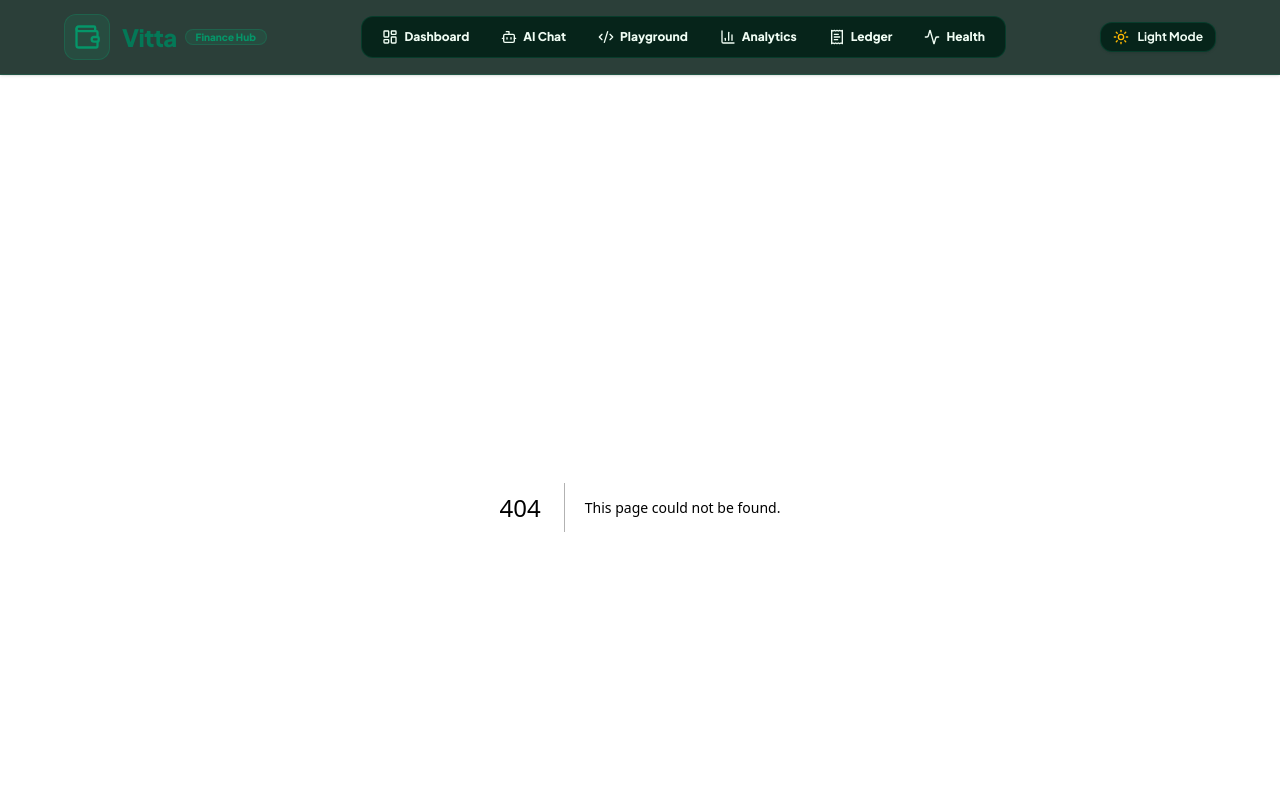
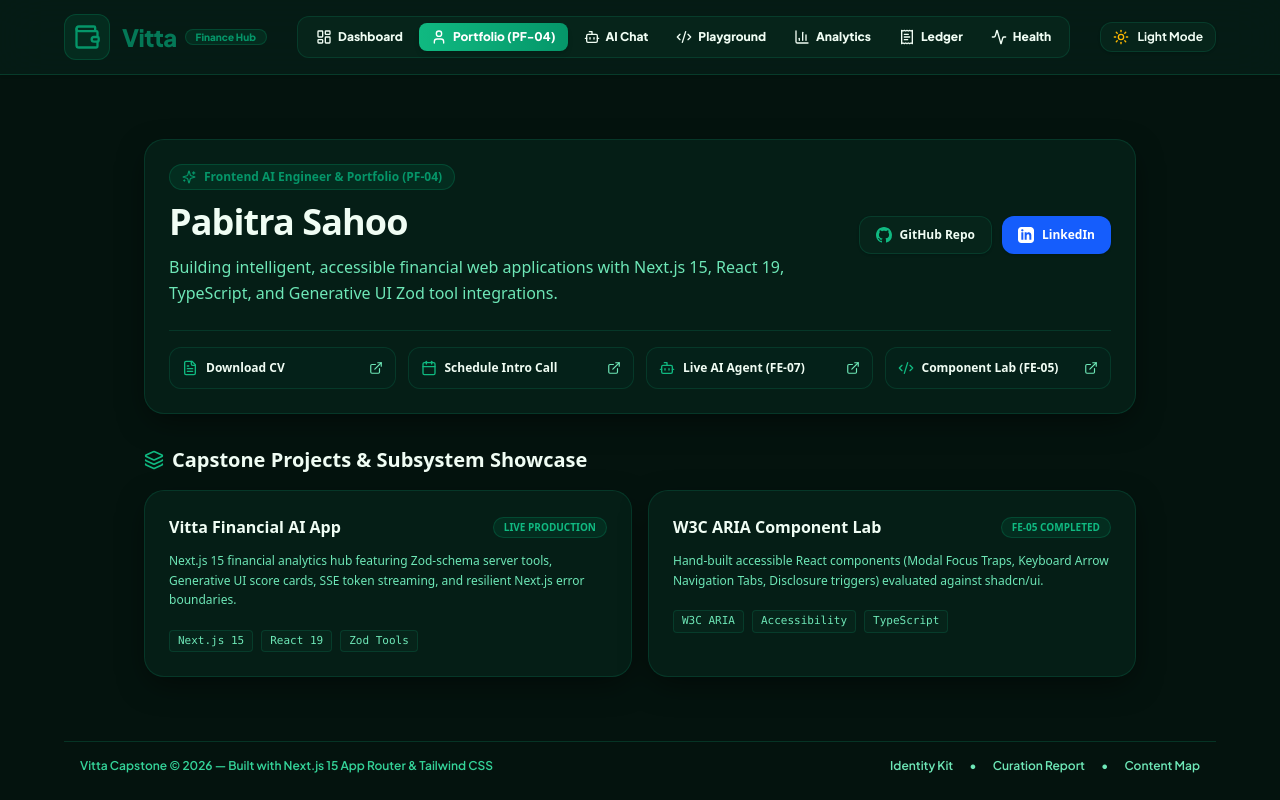
Before and after one commit to Pabitra-Sahoo/Vitta, a Next.js app: page /portfolio in a window 1280 px wide. Before the commit this address had no page. Shown: the top 800 px of the page. Built offline with nearby package versions, Linux system fonts and the light colour scheme.

Commit message:
feat(portfolio): add dedicated personal portfolio page /portfolio for PF-04

```diff
--- /dev/null
+++ b/src/app/portfolio/page.tsx
@@ -0,0 +1,143 @@
+'use client';
+
+import React from 'react';
+import Link from 'next/link';
+import { User, Code2, FileText, Calendar, ExternalLink, Sparkles, Bot, Layers } from 'lucide-react';
+
+export default function PortfolioPage() {
+  return (
+    <div className="max-w-5xl mx-auto px-4 py-8 space-y-8 font-sans animate-fade-in">
+      {/* Hero Section */}
+      <div className="vitta-card p-8 space-y-6 relative overflow-hidden">
+        <div className="flex flex-col md:flex-row items-start md:items-center justify-between gap-6">
+          <div className="space-y-3">
+            <div className="inline-flex items-center gap-2 px-3 py-1 rounded-full bg-emerald-500/10 border border-emerald-500/20 text-[#059669] dark:text-[#10b981] text-xs font-extrabold">
+              <Sparkles className="w-3.5 h-3.5" /> Frontend AI Engineer & Portfolio (PF-04)
+            </div>
+            <h1 className="text-3xl md:text-4xl font-extrabold tracking-tight text-[var(--text-main)]">
+              Pabitra Sahoo
+            </h1>
+            <p className="text-sm md:text-base text-[var(--text-muted)] max-w-2xl font-medium leading-relaxed">
+              Building intelligent, accessible financial web applications with Next.js 15, React 19, TypeScript, and Generative UI Zod tool integrations.
+            </p>
+          </div>
+
+          <div className="flex flex-wrap gap-2.5 shrink-0">
+            <a
+              href="https://github.com/Pabitra-Sahoo/Vitta"
+              target="_blank"
+              rel="noopener noreferrer"
+              className="flex items-center gap-2 px-4 py-2.5 rounded-xl bg-[var(--bg-input)] border border-[var(--border-card)] text-[var(--text-main)] font-bold text-xs hover:border-[#10b981] transition-all shadow-sm"
+            >
+              <svg className="w-4 h-4 text-[#10b981] fill-current" viewBox="0 0 24 24">
+                <path d="M12 0C5.37 0 0 5.37 0 12c0 5.31 3.435 9.795 8.205 11.385.6.105.825-.255.825-.57 0-.285-.015-1.23-.015-2.235-3.015.555-3.795-.735-4.035-1.41-.135-.345-.72-1.41-1.23-1.695-.42-.225-1.02-.78-.015-.795.945-.015 1.62.87 1.845 1.23 1.08 1.815 2.805 1.305 3.495.99.105-.78.42-1.305.765-1.605-2.67-.3-5.46-1.335-5.46-5.925 0-1.305.465-2.385 1.23-3.225-.12-.3-.54-1.53.12-3.18 0 0 1.005-.315 3.3 1.23.96-.27 1.98-.405 3-.405s2.04.135 3 .405c2.295-1.56 3.3-1.23 3.3-1.23.66 1.65.24 2.88.12 3.18.765.84 1.23 1.905 1.23 3.225 0 4.605-2.805 5.625-5.475 5.925.435.375.81 1.095.81 2.22 0 1.605-.015 2.895-.015 3.3 0 .315.225.69.825.57A12.02 12.02 0 0024 12c0-6.63-5.37-12-12-12z" />
+              </svg>
+              GitHub Repo
+            </a>
+            <a
+              href="https://linkedin.com"
+              target="_blank"
+              rel="noopener noreferrer"
+              className="flex items-center gap-2 px-4 py-2.5 rounded-xl bg-blue-600 text-white font-bold text-xs hover:bg-blue-700 transition-all shadow-sm"
+            >
+              <svg className="w-4 h-4 fill-current" viewBox="0 0 24 24">
+                <path d="M19 0h-14c-2.761 0-5 2.239-5 5v14c0 2.761 2.239 5 5 5h14c2.762 0 5-2.239 5-5v-14c0-2.761-2.762-5-5-5zm-11 19h-3v-11h3v11zm-1.5-12.268c-.966 0-1.75-.79-1.75-1.764s.784-1.764 1.75-1.764 1.75.79 1.75 1.764-.783 1.764-1.75 1.764zm13.5 12.268h-3v-5.604c0-3.368-4-3.113-4 0v5.604h-3v-11h3v1.765c1.396-2.586 7-2.777 7 2.476v6.759z" />
+              </svg>
+              LinkedIn
+            </a>
+          </div>
+        </div>
+
+        {/* Quick Links Grid */}
+        <div className="pt-4 border-t border-[var(--border-card)] grid grid-cols-1 sm:grid-cols-2 lg:grid-cols-4 gap-3">
+          <a
+            href="https://github.com/Pabitra-Sahoo/Vitta/raw/main/README.md"
+            target="_blank"
+            rel="noopener noreferrer"
+            className="p-3 rounded-xl bg-[var(--sub-panel-bg)] border border-[var(--border-card)] flex items-center justify-between text-xs font-bold text-[var(--text-main)] hover:border-[#10b981] transition-all"
+          >
+            <span className="flex items-center gap-2">
+              <FileText className="w-4 h-4 text-[#10b981]" /> Download CV
+            </span>
+            <ExternalLink className="w-3.5 h-3.5 text-[var(--text-muted)]" />
+          </a>
+
+          <a
+            href="https://calendly.com"
+            target="_blank"
+            rel="noopener noreferrer"
+            className="p-3 rounded-xl bg-[var(--sub-panel-bg)] border border-[var(--border-card)] flex items-center justify-between text-xs font-bold text-[var(--text-main)] hover:border-[#10b981] transition-all"
+          >
+            <span className="flex items-center gap-2">
+              <Calendar className="w-4 h-4 text-[#10b981]" /> Schedule Intro Call
+            </span>
+            <ExternalLink className="w-3.5 h-3.5 text-[var(--text-muted)]" />
+          </a>
+
+          <Link
+            href="/chat"
+            className="p-3 rounded-xl bg-[var(--sub-panel-bg)] border border-[var(--border-card)] flex items-center justify-between text-xs font-bold text-[var(--text-main)] hover:border-[#10b981] transition-all"
+          >
+            <span className="flex items-center gap-2">
+              <Bot className="w-4 h-4 text-[#10b981]" /> Live AI Agent (FE-07)
+            </span>
+            <ExternalLink className="w-3.5 h-3.5 text-[var(--text-muted)]" />
+          </Link>
+
+          <Link
+            href="/playground"
+            className="p-3 rounded-xl bg-[var(--sub-panel-bg)] border border-[var(--border-card)] flex items-center justify-between text-xs font-bold text-[var(--text-main)] hover:border-[#10b981] transition-all"
+          >
+            <span className="flex items-center gap-2">
+              <Code2 className="w-4 h-4 text-[#10b981]" /> Component Lab (FE-05)
+            </span>
+            <ExternalLink className="w-3.5 h-3.5 text-[var(--text-muted)]" />
+          </Link>
+        </div>
+      </div>
+
+      {/* Capstone Projects Showcase */}
+      <div className="space-y-4">
+        <h2 className="text-xl font-extrabold text-[var(--text-main)] flex items-center gap-2">
+          <Layers className="w-5 h-5 text-[#10b981]" /> Capstone Projects & Subsystem Showcase
+        </h2>
+
+        <div className="grid grid-cols-1 md:grid-cols-2 gap-4">
+          <div className="vitta-card p-6 space-y-3">
+            <div className="flex items-center justify-between">
+              <h3 className="font-extrabold text-base text-[var(--text-main)]">Vitta Financial AI App</h3>
+              <span className="px-2.5 py-0.5 rounded-full bg-emerald-500/10 text-[#10b981] border border-emerald-500/20 text-[10px] font-extrabold">
+                LIVE PRODUCTION
+              </span>
+            </div>
+            <p className="text-xs text-[var(--text-muted)] leading-relaxed font-medium">
+              Next.js 15 financial analytics hub featuring Zod-schema server tools, Generative UI score cards, SSE token streaming, and resilient Next.js error boundaries.
+            </p>
+            <div className="pt-2 flex flex-wrap gap-2 text-[11px] font-mono text-[var(--text-muted)]">
+              <span className="px-2 py-0.5 rounded bg-[var(--bg-input)] border border-[var(--border-card)]">Next.js 15</span>
+              <span className="px-2 py-0.5 rounded bg-[var(--bg-input)] border border-[var(--border-card)]">React 19</span>
+              <span className="px-2 py-0.5 rounded bg-[var(--bg-input)] border border-[var(--border-card)]">Zod Tools</span>
+            </div>
+          </div>
+
+          <div className="vitta-card p-6 space-y-3">
+            <div className="flex items-center justify-between">
+              <h3 className="font-extrabold text-base text-[var(--text-main)]">W3C ARIA Component Lab</h3>
+              <span className="px-2.5 py-0.5 rounded-full bg-emerald-500/10 text-[#10b981] border border-emerald-500/20 text-[10px] font-extrabold">
+                FE-05 COMPLETED
+              </span>
+            </div>
+            <p className="text-xs text-[var(--text-muted)] leading-relaxed font-medium">
+              Hand-built accessible React components (Modal Focus Traps, Keyboard Arrow Navigation Tabs, Disclosure triggers) evaluated against shadcn/ui.
+            </p>
+            <div className="pt-2 flex flex-wrap gap-2 text-[11px] font-mono text-[var(--text-muted)]">
+              <span className="px-2 py-0.5 rounded bg-[var(--bg-input)] border border-[var(--border-card)]">W3C ARIA</span>
+              <span className="px-2 py-0.5 rounded bg-[var(--bg-input)] border border-[var(--border-card)]">Accessibility</span>
+              <span className="px-2 py-0.5 rounded bg-[var(--bg-input)] border border-[var(--border-card)]">TypeScript</span>
+            </div>
+          </div>
+        </div>
+      </div>
+    </div>
+  );
+}
--- a/src/components/Navbar.tsx
+++ b/src/components/Navbar.tsx
@@ -13,6 +13,7 @@
   Activity,
   Bot,
   Code2,
+  User,
   Menu,
   X,
 } from 'lucide-react';
@@ -43,6 +44,7 @@
 
   const navLinks = [
     { href: '/', label: 'Dashboard', icon: LayoutDashboard },
+    { href: '/portfolio', label: 'Portfolio (PF-04)', icon: User },
     { href: '/chat', label: 'AI Chat', icon: Bot },
     { href: '/playground', label: 'Playground', icon: Code2 },
     { href: '/analytics', label: 'Analytics', icon: BarChart3 },
@@ -53,7 +55,7 @@
   return (
     <header className="w-full bg-[var(--bg-app)] border-b border-[var(--border-app)] backdrop-blur-xl sticky top-0 z-50 px-4 md:px-8 py-3.5 transition-all shadow-sm">
       <div className="max-w-6xl mx-auto flex items-center justify-between">
-        {/* Brand Logo & Subtitle — Ultra Crisp Contrast & Flex Alignment */}
+        {/* Brand Logo & Subtitle */}
         <Link href="/" className="flex items-center gap-3 group">
           <div className="p-2 rounded-xl bg-emerald-500/10 border border-emerald-500/20 group-hover:scale-105 transition-transform flex items-center justify-center shrink-0">
             <Wallet className="w-6 h-6 md:w-7 md:h-7 text-[#059669] dark:text-[#10b981]" />
@@ -76,7 +78,7 @@
               <Link
                 key={href}
                 href={href}
-                className={`flex items-center gap-1.5 px-3.5 py-1.5 rounded-lg text-xs font-extrabold transition-all ${
+                className={`flex items-center gap-1.5 px-3 py-1.5 rounded-lg text-xs font-extrabold transition-all ${
                   isActive
                     ? 'bg-gradient-to-r from-[#10b981] to-[#059669] text-white shadow-md'
                     : 'text-[var(--text-main)] hover:text-[#059669] dark:hover:text-[#10b981] hover:bg-[var(--badge-bg)]'
@@ -89,7 +91,7 @@
           })}
         </nav>
 
-        {/* Action Controls (Theme Toggle & Mobile Hamburger) */}
+        {/* Action Controls */}
         <div className="flex items-center gap-2.5">
           {mounted && (
             <button
```
